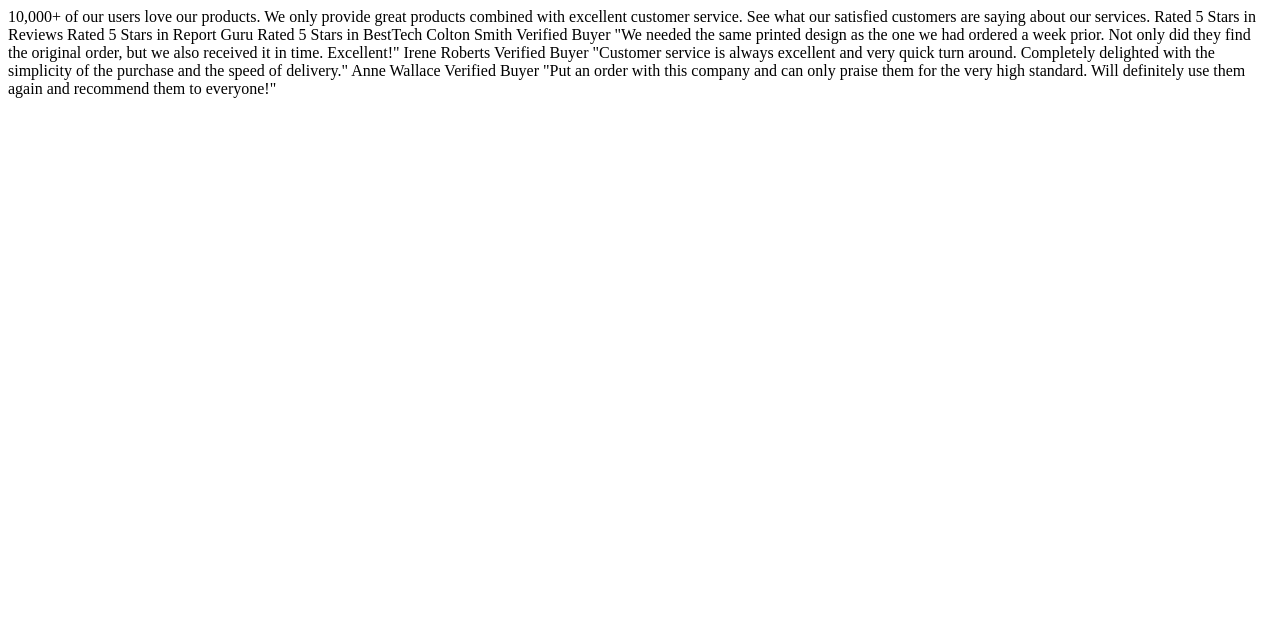
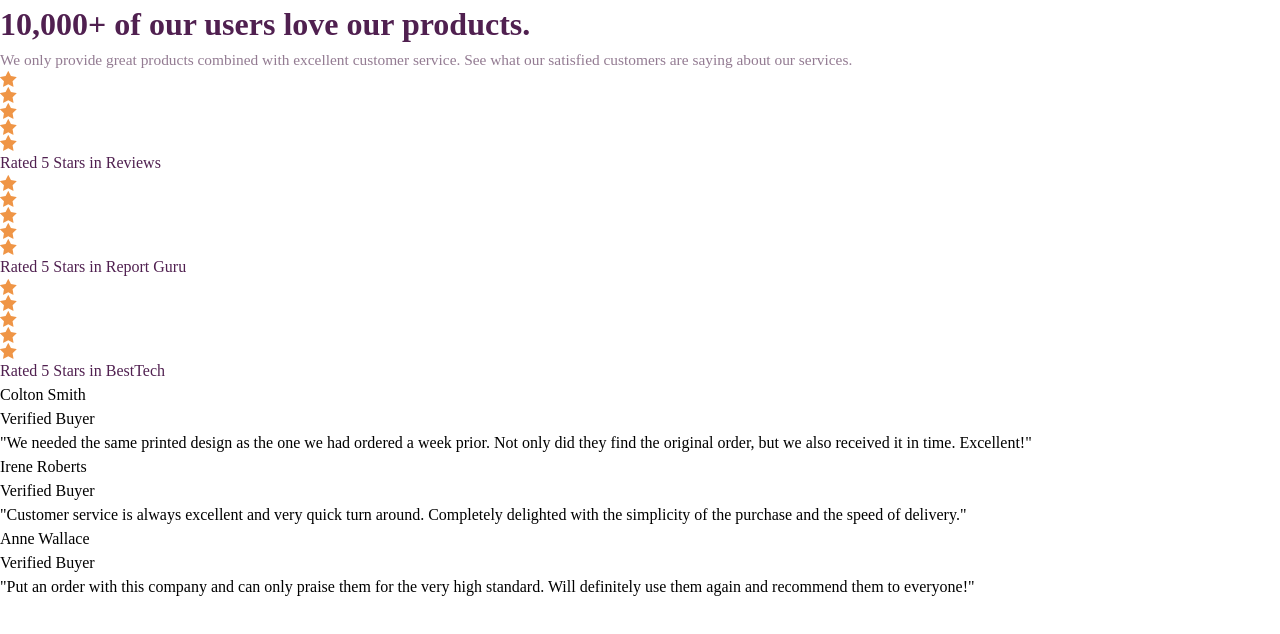
Before and after one commit to kpax10/social-proof-section, a plain HTML site: page index.html in a window 1280 px wide. Drawn offline with Linux system fonts and the light colour scheme.

Commit message:
typography started

```diff
--- a/index.html
+++ b/index.html
@@ -6,36 +6,67 @@
   <meta name="viewport" content="width=device-width, initial-scale=1.0" />
   <title>Frontend Mentor | Social proof section</title>
   <link href="https://fonts.googleapis.com/css2?family=Spartan:wght@400;500;700&display=swap" rel="stylesheet" />
-
+  <link rel="stylesheet" href="./css/main.css">
+  <link rel="preconnect" href="https://fonts.googleapis.com">
+  <link rel="preconnect" href="https://fonts.gstatic.com" crossorigin>
+  <link href="https://fonts.googleapis.com/css2?family=League+Spartan:wght@400;500;700&display=swap" rel="stylesheet">
 </head>
 
 <body>
+  <main>
 
-  10,000+ of our users love our products.
+    <div class="top-container">
+      <div class="lead-container">
+        <h1>10,000+ of our users love our products.</h1>
+        <p class="lead-text">We only provide great products combined with excellent customer service. See what our
+          satisfied customers are saying about our services.</p>
+      </div>
 
-  We only provide great products combined with excellent customer service.
-  See what our satisfied customers are saying about our services.
+      <div class="reviews-container">
+        <div class="review">
+          <img src="./images/icon-star.svg" alt=""><img src="./images/icon-star.svg" alt=""><img
+            src="./images/icon-star.svg" alt=""><img src="./images/icon-star.svg" alt=""><img
+            src="./images/icon-star.svg" alt="">
+          <p>Rated 5 Stars in Reviews</p>
+        </div>
+        <div class="review">
+          <img src="./images/icon-star.svg" alt=""><img src="./images/icon-star.svg" alt=""><img
+            src="./images/icon-star.svg" alt=""><img src="./images/icon-star.svg" alt=""><img
+            src="./images/icon-star.svg" alt="">
+          <p>Rated 5 Stars in Report Guru</p>
+        </div>
+        <div class="review">
+          <img src="./images/icon-star.svg" alt=""><img src="./images/icon-star.svg" alt=""><img
+            src="./images/icon-star.svg" alt=""><img src="./images/icon-star.svg" alt=""><img
+            src="./images/icon-star.svg" alt="">
+          <p>Rated 5 Stars in BestTech</p>
+        </div>
+      </div>
+    </div>
 
-  Rated 5 Stars in Reviews
-  Rated 5 Stars in Report Guru
-  Rated 5 Stars in BestTech
+    <div class="cards-container">
+      <div class="card">
+        <p class="name">Colton Smith</p>
+        <p class="verified">Verified Buyer</p>
+        <blockquote>"We needed the same printed design as the one we had ordered a week prior.
+          Not only did they find the original order, but we also received it in time.
+          Excellent!"</blockquote>
+      </div>
+      <div class="card">
+        <p class="name">Irene Roberts</p>
+        <p class="verified">Verified Buyer</p>
+        <blockquote>"Customer service is always excellent and very quick turn around. Completely
+          delighted with the simplicity of the purchase and the speed of delivery."</blockquote>
+      </div>
+      <div class="card">
+        <p class="name">Anne Wallace</p>
+        <p class="verified">Verified Buyer</p>
+        <blockquote>"Put an order with this company and can only praise them for the very high
+          standard. Will definitely use them again and recommend them to everyone!"</blockquote>
+      </div>
+    </div>
 
-  Colton Smith
-  Verified Buyer
-  "We needed the same printed design as the one we had ordered a week prior.
-  Not only did they find the original order, but we also received it in time.
-  Excellent!"
-
-  Irene Roberts
-  Verified Buyer
-  "Customer service is always excellent and very quick turn around. Completely
-  delighted with the simplicity of the purchase and the speed of delivery."
-
-  Anne Wallace
-  Verified Buyer
-  "Put an order with this company and can only praise them for the very high
-  standard. Will definitely use them again and recommend them to everyone!"
-
+  </main>
 </body>
 
 </html>
--- /dev/null
+++ b/scss/base/_reset.scss
@@ -0,0 +1,74 @@
+/* Box sizing rules */
+*,
+*::before,
+*::after {
+    box-sizing: border-box;
+}
+
+/* Remove default margin */
+body,
+h1,
+h2,
+h3,
+h4,
+p,
+figure,
+blockquote,
+dl,
+dd {
+    margin: 0;
+}
+
+/* Remove list styles on ul, ol elements with a list role, which suggests default styling will be removed */
+ul[role='list'],
+ol[role='list'] {
+    list-style: none;
+}
+
+/* Set core root defaults */
+html:focus-within {
+    scroll-behavior: smooth;
+}
+
+/* Set core body defaults */
+body {
+    min-height: 100vh;
+    text-rendering: optimizeSpeed;
+    line-height: 1.5;
+}
+
+/* A elements that don't have a class get default styles */
+a:not([class]) {
+    text-decoration-skip-ink: auto;
+}
+
+/* Make images easier to work with */
+img,
+picture {
+    max-width: 100%;
+    display: block;
+}
+
+/* Inherit fonts for inputs and buttons */
+input,
+button,
+textarea,
+select {
+    font: inherit;
+}
+
+/* Remove all animations, transitions and smooth scroll for people that prefer not to see them */
+@media (prefers-reduced-motion: reduce) {
+    html:focus-within {
+        scroll-behavior: auto;
+    }
+
+    *,
+    *::before,
+    *::after {
+        animation-duration: 0.01ms !important;
+        animation-iteration-count: 1 !important;
+        transition-duration: 0.01ms !important;
+        scroll-behavior: auto !important;
+    }
+}
--- a/scss/base/_root.scss
+++ b/scss/base/_root.scss
@@ -8,4 +8,7 @@
     --fs-400: 0.8125rem;
     --fs-500: 0.9625rem;
     --fs-900: 2rem;
+    --fw-400: 400;
+    --fw-500: 500;
+    --fw-900: 900;
 }
--- /dev/null
+++ b/scss/base/_typography.scss
@@ -0,0 +1,19 @@
+/*===========
+Colors
+==============*/
+
+h1,
+.review p {
+    color: var(--clr-primary-700);
+}
+
+h1 {
+    font-size: var(--fs-900);
+    font-weight: var(--fw-900);
+}
+
+.lead-text {
+    color: var(--clr-neutral-100);
+    font-size: var(--fs-500);
+    font-weight: var(--fw-500);
+}
--- a/scss/main.scss
+++ b/scss/main.scss
@@ -1,8 +1,6 @@
+@import './base/reset';
 @import './base/root';
 @import './base/globals';
+@import './base/typography';
 
-* {
-    margin: 0;
-    padding: 0;
-    box-sizing: border-box;
-}
+@import './components/cards';
```
Also changed, not shown: css/main.css, scss/components/_cards.scss (added), 1 other file.
